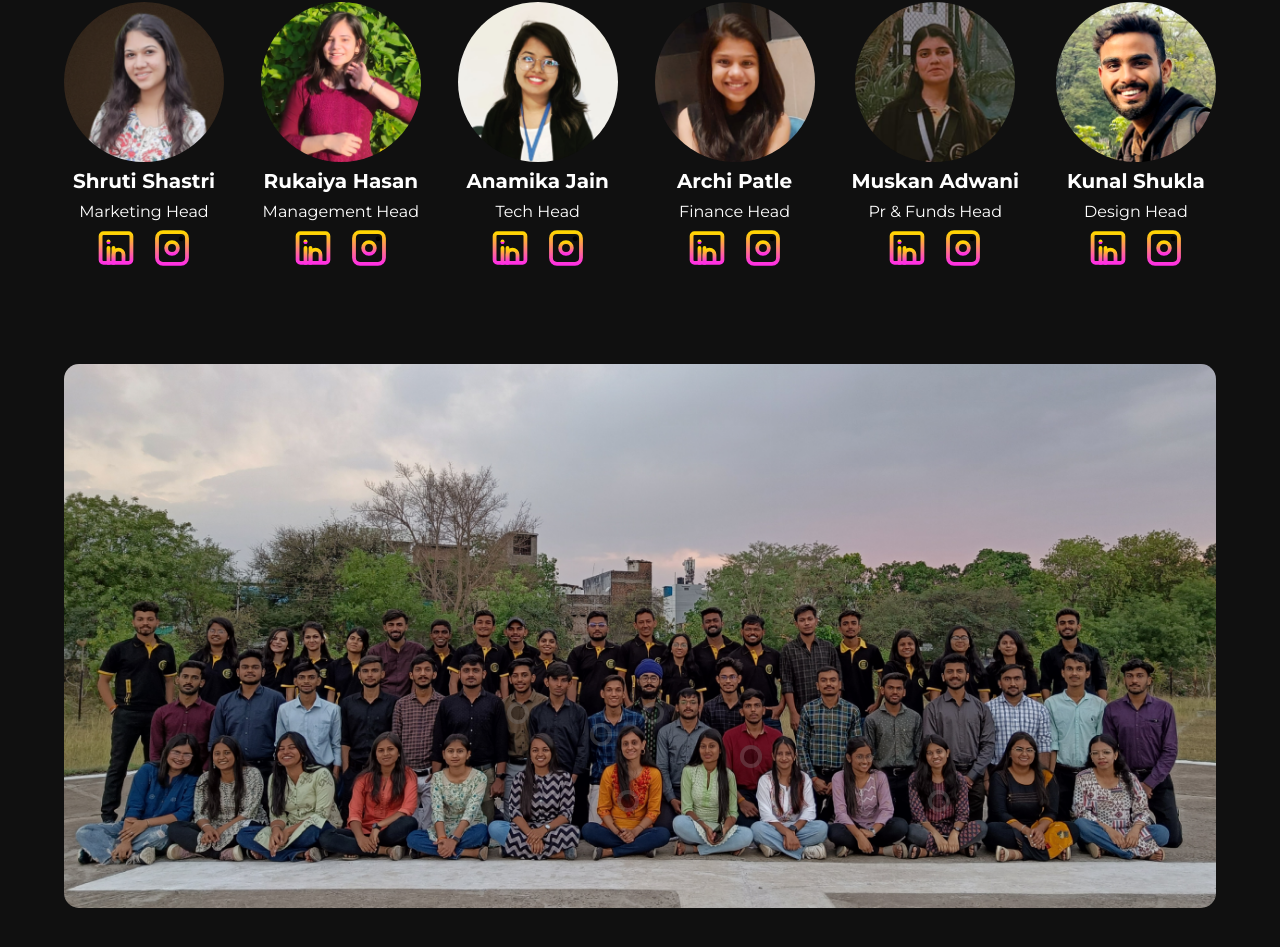
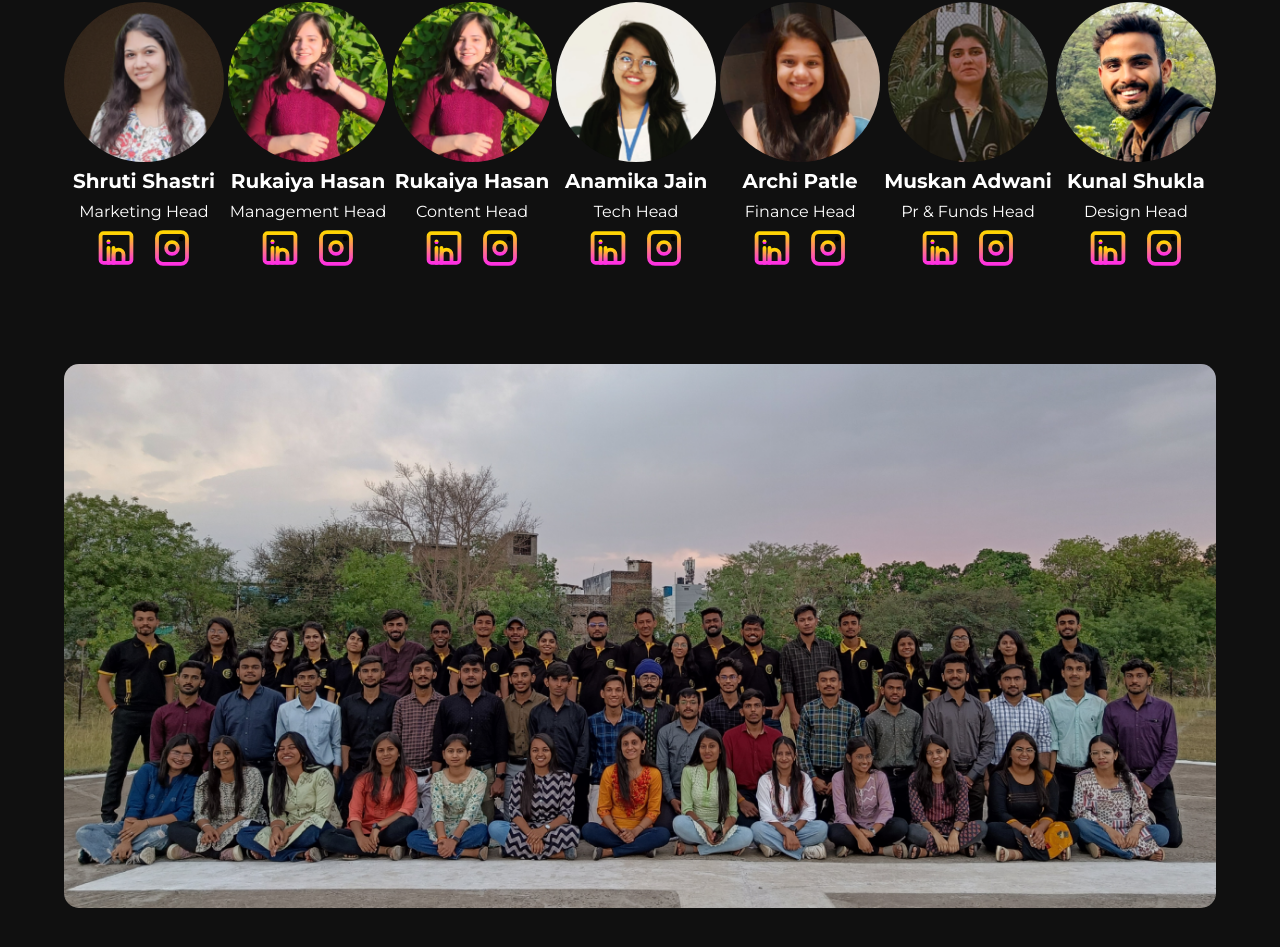
Before and after one commit to E-cellSATI/ecellsati-website, a Next.js app: page /team in a window 1280 px wide. Shown: the part 587-1534 px from the top of the page. Built offline with nearby package versions, Linux system fonts and the light colour scheme.

Commit message:
added content head space

```diff
--- a/app/(website)/page.tsx
+++ b/app/(website)/page.tsx
@@ -88,9 +88,6 @@ export default function Home() {
 
       {/* top view section  */}
       <Topview />
-
-      {/* know more section  */}
-      <Knowmore />
 
       {/* swiper section  */}
       <Swipe />
--- a/app/(website)/team/page.tsx
+++ b/app/(website)/team/page.tsx
@@ -27,46 +27,6 @@ const Team = ({}: Props) => {
   }, [])
 
   const elementRef: MutableRefObject<HTMLImageElement | null> = useRef(null)
-  const [point, setPoint] = useState({ x: 0, y: 0 })
-
-  let tags = [
-    {
-      name: 'Anekant Jain',
-      position: 'Tech Representative',
-      x: '45.6640625',
-      y: '66.05142325409187',
-    },
-    {
-      name: 'Aanya Joshi',
-      position: 'Member',
-      x: '48.0078125',
-      y: '78.28282821276956',
-    },
-    {
-      name: 'Rahul Harode',
-      position: 'Member',
-      x: '58.6640625',
-      y: '70.05142325409187',
-    },
-    {
-      name: 'Harsh Gupta',
-      position: 'Tech Representative',
-      x: '38.4640625',
-      y: '62.05142325409187',
-    },
-    {
-      name: 'Mitali Deshmukh',
-      position: 'Member',
-      x: '75.0078125',
-      y: '78.28282821276956',
-    },
-    {
-      name: 'Arshpreet Singh',
-      position: 'Member',
-      x: '50.1640625',
-      y: '62.05142325409187',
-    },
-  ]
 
   return (
     <>
@@ -325,6 +285,47 @@ const Team = ({}: Props) => {
                 </Link>
               </div>
             </div>
+            {/* rukaiya  */}
+            <div
+              className="flex flex-col items-center gap-1"
+              data-aos="fade-in"
+              data-aos-delay="1200"
+              data-aos-duration="1000"
+            >
+              <Image
+                alt="members"
+                src={rukaiya}
+                className="md:w-[160px] w-[80px] h-[80px] md:h-[160px] rounded-[50%] object-contain object-top"
+              />
+              <span className="md:text-[20px] text-[14px] font-bold text-white">
+                Rukaiya Hasan
+              </span>
+              <span className="md:text-[16px] text-[12px] font-normal text-white">
+                Content Head
+              </span>
+              <div className="flex justify-around gap-4">
+                <Link
+                  href={'https://www.linkedin.com/in/rukaiya-bano-814908209/'}
+                >
+                  <Image
+                    src={linkedin}
+                    alt="mane"
+                    className="w-[20px] md:w-[40px]"
+                  />
+                </Link>
+                <Link
+                  href={
+                    'https://instagram.com/rukaiya.rk24?igshid=MzRlODBiNWFlZA=='
+                  }
+                >
+                  <Image
+                    src={insta}
+                    alt="mane"
+                    className="w-[20px] md:w-[40px]"
+                  />
+                </Link>
+              </div>
+            </div>
             {/* anamika  */}
             <div
               className="flex flex-col items-center gap-1"
@@ -506,9 +507,6 @@ const Team = ({}: Props) => {
               data-aos-delay="0"
               data-aos-duration="1000"
             />
-            {tags.map((tag, i) => (
-              <Dot tag={tag} key={i} />
-            ))}
           </div>
         </section>
       </section>
--- a/app/components/homepage/knowmore/index.tsx
+++ /dev/null
@@ -1,125 +0,0 @@
-import React from 'react'
-import Image, { StaticImageData } from 'next/image'
-import gallery from '@/app/img/Gallery.png'
-import management from '@/app/img/Management.png'
-import event from '@/app/img/Event.png'
-import collabration from '@/app/img/Collaboration.png'
-import { useDispatch } from 'react-redux'
-import { ModalType, openModal } from '@/redux/slices/modal'
-
-type Props = {}
-
-const Knowmore = ({}: Props) => {
-  return (
-    <>
-      <section
-        className="h-[100vh] bg-dark pt-[15vh] relative knowMoreBg mb-10 md:mb-0 overflow-hidden"
-        id="know-more"
-      >
-        <div className="md:w-[95vw] md:h-[60vh] w-12/12 h-[50vh] rounded-tr-full  rounded-br-full bg-none md:bg-gradient-to-r from-pink via-red-500 to-yellow-500 p-0.5">
-          <div className="md:bg-[rgba(0,0,0,1)] bg-none p-1 rounded-tr-full rounded-br-full w-full h-full backdrop-blur-md flex flex-col md:flex-row gap-8 md:gap-0 justify-between items-center pl-[2vw]">
-            <div className=" w-full md:bg-none bg-gradient-to-r from-pink via-red-500 to-yellow-500 p-0.5 rounded-tr-full  rounded-br-full">
-              <div className="bg-[rgba(0,0,0,1)] rounded-tr-full rounded-br-full px-4 py-8 md:p-8">
-                <h1
-                  className="lg:text-4xl text-2xl  font-bold text-transparent bg-clip-text bg-gradient-to-r from-main to-pink"
-                  data-aos="fade-up"
-                  data-aos-delay="10"
-                  data-aos-duration="500"
-                >
-                  Want to know more?
-                </h1>
-                <p
-                  className="lg:pr-20 md:pr-8 pr-2 pt-6 text-gray-400 text-[14px] md:text-[16px] xl:text-[18px]"
-                  data-aos="zoom-out-up"
-                  data-aos-delay="10"
-                  data-aos-duration="1000"
-                >
-                  Explore the world of entrepreneurship with our comprehensive
-                  &quot;Want to Know More&quot; section. Stay informed about our
-                  upcoming events, gain insights from our gallery showcasing
-                  memorable moments,find valuable recruitment opportunities and
-                  find potential collaboration.
-                  <br />
-                  Your gateway to the professional entrepreneurial landscape
-                  begins here, where possibilities are endless, and
-                  opportunities abound.
-                </p>
-              </div>
-            </div>
-            <div className="mt-6 md:mt-0 flex flex-col gap-6 md:gap-0  h-[75%] justify-between mr-[5%] ml-[8%]">
-              <div className="flex gap-6" id="events">
-                <Block
-                  modalType={'comming'}
-                  image={event}
-                  title={'Upcoming Event'}
-                  classH={'bgCards1'}
-                />
-                <Block
-                  image={gallery}
-                  title={'Gallery'}
-                  classH={'bgCards2'}
-                  modalType={'events'}
-                />
-              </div>
-              <div className="flex  gap-6 ml-8">
-                <Block
-                  image={management}
-                  modalType={'comming'}
-                  title={'Get Recruited'}
-                  classH={'bgCards3'}
-                />
-                <Block
-                  image={collabration}
-                  modalType={'comming'}
-                  title={'Collaboration'}
-                  classH={'bgCards4'}
-                />
-              </div>
-            </div>
-          </div>
-        </div>
-      </section>
-    </>
-  )
-}
-
-type AppOwnProps = {
-  image: StaticImageData
-  title: string
-  classH: string
-  modalType: ModalType
-}
-const Block = ({ image, title, classH, modalType }: AppOwnProps) => {
-  const dispatch = useDispatch()
-  return (
-    <div
-      className={`${classH} md:h-[15vh] md:w-[20vw] lg:h-[20vh] lg:w-[30vh] h-[13vh] w-[16vh] text-gray-300 rounded-lg cursor-pointer`}
-      onClick={() => {
-        if (title == 'Gallery' && window.innerWidth > 768) {
-          const element = document.getElementById('galleryHeading')
-          element?.scrollIntoView({ behavior: 'smooth', block: 'center' })
-        } else if (title == 'Gallery' && window.innerWidth < 768) {
-          const element = document.getElementById('galleryHeading-md')
-          element?.scrollIntoView({ behavior: 'smooth', block: 'center' })
-        } else {
-          dispatch(
-            openModal({
-              type: modalType,
-            }),
-          )
-        }
-      }}
-    >
-      <div
-        className="backdrop-blur-3xl w-full h-full flex items-center justify-center flex-col rounded-lg border border-gray-600"
-        data-aos="zoom-in"
-        data-aos-delay="10"
-        data-aos-duration="1000"
-      >
-        <Image src={image} alt={title} className="w-2/6" />
-        <p className="text-center">{title}</p>
-      </div>
-    </div>
-  )
-}
-export default Knowmore
```
